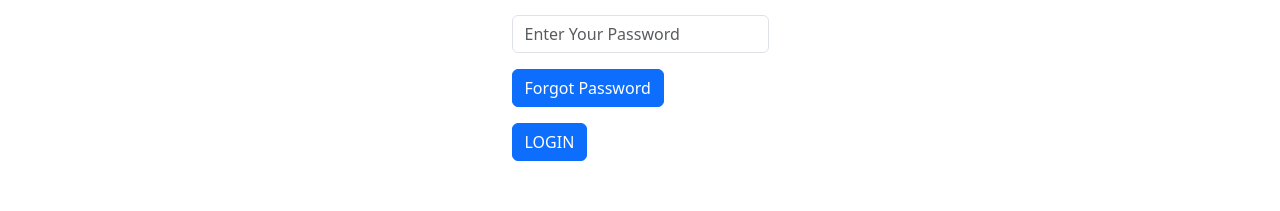
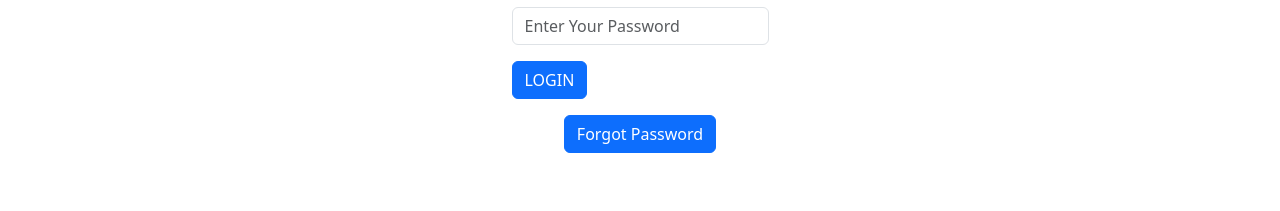
Before and after one commit to AnuragVats007/CampusBites, a React (Create React App) app in the folder client/: page /login in a window 1280 px wide. Shown: the part 253-464 px from the top of the page. Built offline with nearby package versions, Linux system fonts and the light colour scheme; no server answers.

Commit message:
login button corrected

```diff
--- a/client/src/pages/Auth/Login.js
+++ b/client/src/pages/Auth/Login.js
@@ -77,6 +77,12 @@ const Login = () => {
             />
           </div>
           <div className="mb-3">
+          <button type="submit" className="btn btn-primary">
+            LOGIN
+          </button>
+          </div>
+        </form>
+        <div className="mb-3">
             <button
               type="submit"
               className="btn btn-primary"
@@ -87,10 +93,6 @@ const Login = () => {
               Forgot Password
             </button>
           </div>
-          <button type="submit" className="btn btn-primary">
-            LOGIN
-          </button>
-        </form>
       </div>
     </Layout>
   );
```
